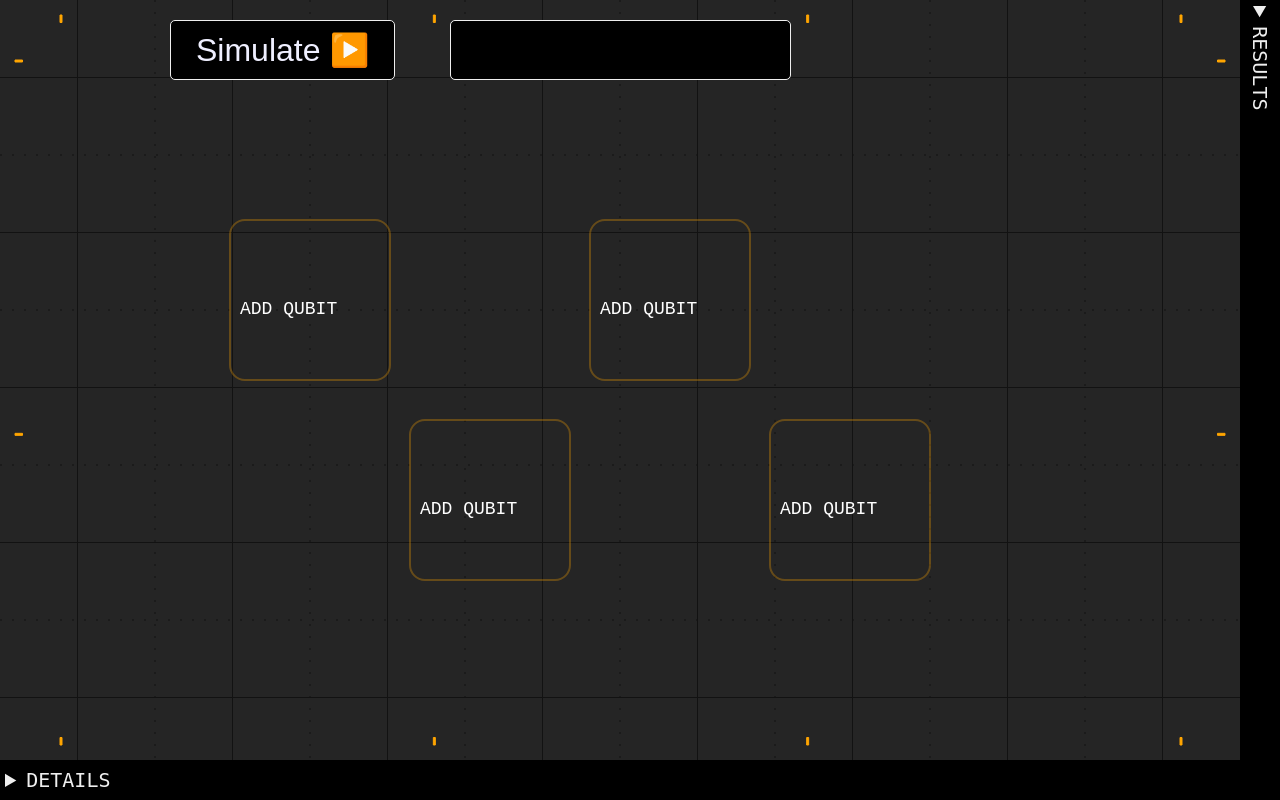
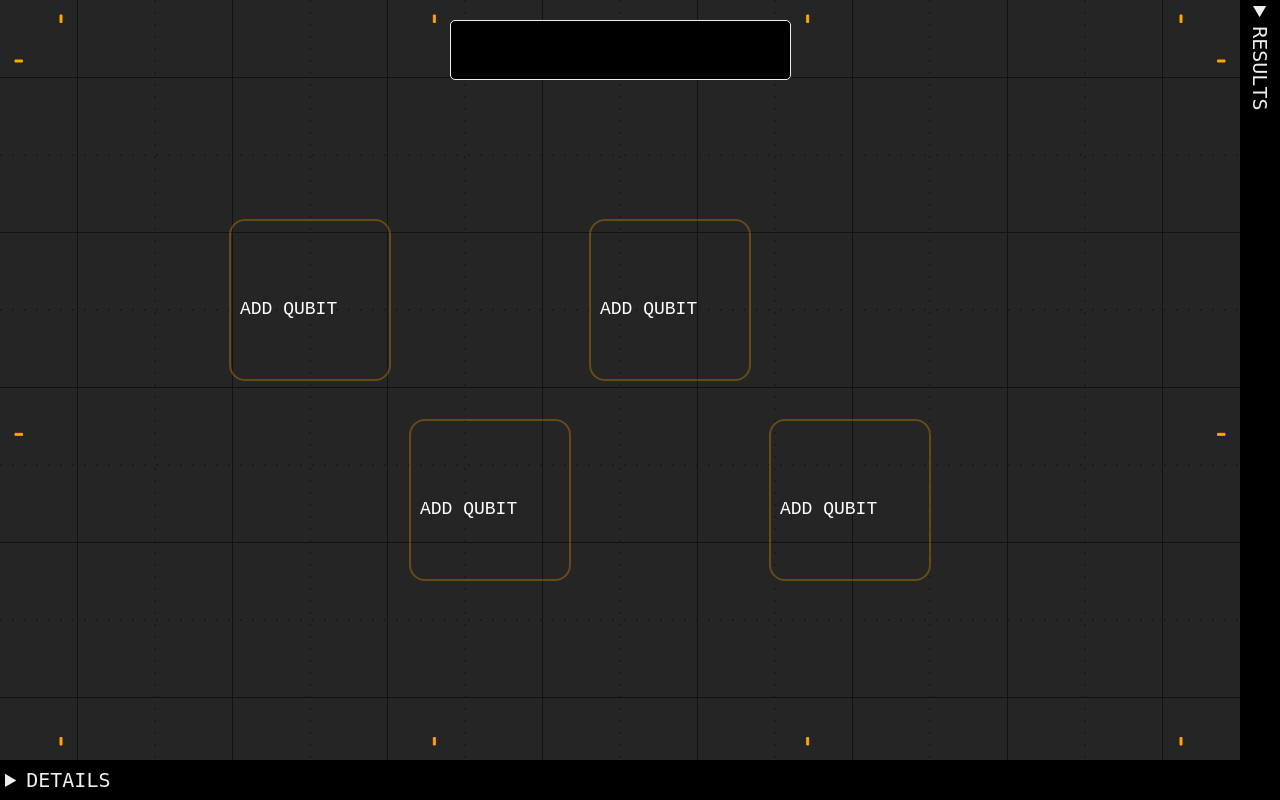
Before and after one commit to qutip/qutip-virtual-lab, a React (Vite) app: page / in a window 1280 px wide. Built offline with nearby package versions, Linux system fonts and the light colour scheme.

Commit message:
scope button styles

```diff
--- a/src/App.css
+++ b/src/App.css
@@ -13,7 +13,7 @@ h2 {
     color: #efefef;
 }
 
-button {
+button#submit {
   border-radius: 5px;
   font-size: 32px;
   text-align: center;
@@ -27,7 +27,7 @@ button {
   border: 1px solid #efefef;
 }
 
-button:disabled {
+button#submit:disabled {
   background-color: #000a;
   color: #efefff;
   cursor: wait;
```
